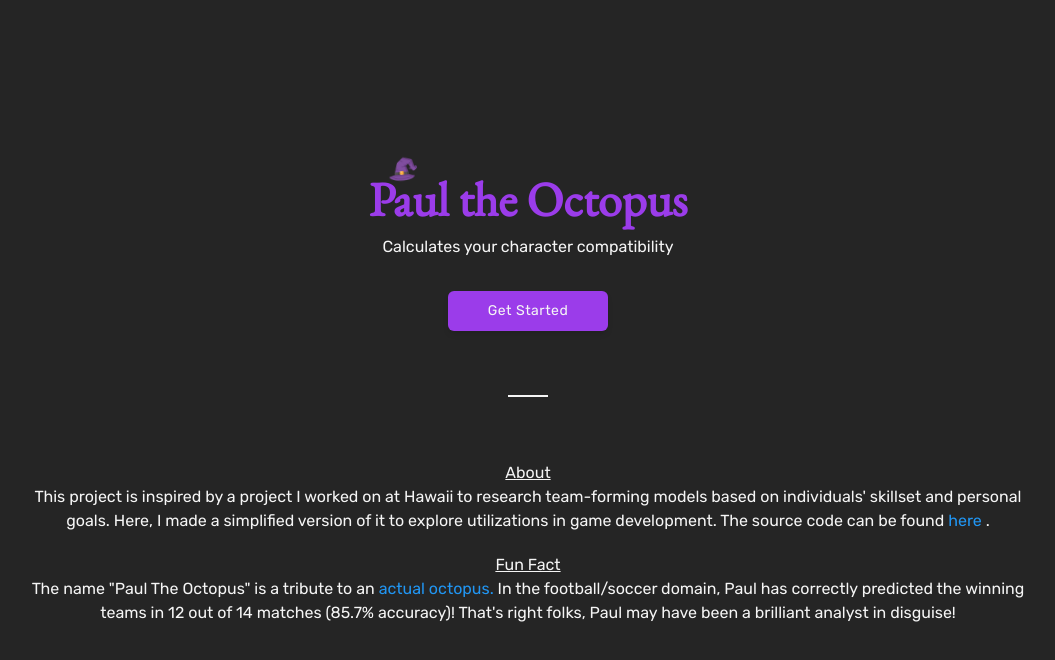
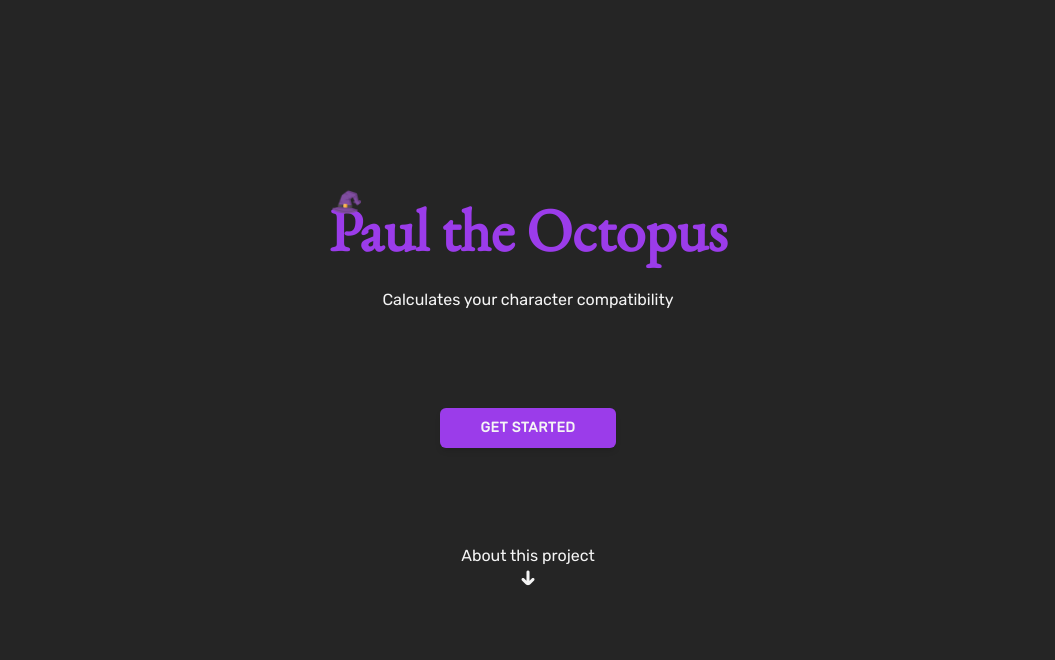
Before and after one commit to Vic-ong/paul-the-octopus-v2, a Vue app: page / in a window 1280 px wide. Shown: the top 660 px of the page, without its empty margins (112-1167 px from the left). Built offline with nearby package versions, Linux system fonts and the light colour scheme.

Commit message:
feat(): Move about details down and add social links

```diff
--- /dev/null
+++ b/src/components/Icons/IconGithub.vue
@@ -0,0 +1,12 @@
+<template>
+  <svg
+    enable-background="new 0 0 24 24"
+    viewBox="0 0 24 24"
+    xmlns="http://www.w3.org/2000/svg"
+  >
+    <path
+      d="m12 .5c-6.63 0-12 5.28-12 11.792 0 5.211 3.438 9.63 8.205 11.188.6.111.82-.254.82-.567 0-.28-.01-1.022-.015-2.005-3.338.711-4.042-1.582-4.042-1.582-.546-1.361-1.335-1.725-1.335-1.725-1.087-.731.084-.716.084-.716 1.205.082 1.838 1.215 1.838 1.215 1.07 1.803 2.809 1.282 3.495.981.108-.763.417-1.282.76-1.577-2.665-.295-5.466-1.309-5.466-5.827 0-1.287.465-2.339 1.235-3.164-.135-.298-.54-1.497.105-3.121 0 0 1.005-.316 3.3 1.209.96-.262 1.98-.392 3-.398 1.02.006 2.04.136 3 .398 2.28-1.525 3.285-1.209 3.285-1.209.645 1.624.24 2.823.12 3.121.765.825 1.23 1.877 1.23 3.164 0 4.53-2.805 5.527-5.475 5.817.42.354.81 1.077.81 2.182 0 1.578-.015 2.846-.015 3.229 0 .309.21.678.825.56 4.801-1.548 8.236-5.97 8.236-11.173 0-6.512-5.373-11.792-12-11.792z"
+      fill="fill-current text-black"
+    />
+  </svg>
+</template>
--- /dev/null
+++ b/src/components/Icons/IconLinkedIn.vue
@@ -0,0 +1,11 @@
+<template>
+  <svg
+    enable-background="new 0 0 24 24"
+    viewBox="0 0 24 24"
+    xmlns="http://www.w3.org/2000/svg"
+  >
+    <path d="m23.994 24v-.001h.006v-8.802c0-4.306-.927-7.623-5.961-7.623-2.42 0-4.044 1.328-4.707 2.587h-.07v-2.185h-4.773v16.023h4.97v-7.934c0-2.089.396-4.109 2.983-4.109 2.549 0 2.587 2.384 2.587 4.243v7.801z" />
+    <path d="m.396 7.977h4.976v16.023h-4.976z" />
+    <path d="m2.882 0c-1.591 0-2.882 1.291-2.882 2.882s1.291 2.909 2.882 2.909 2.882-1.318 2.882-2.909c-.001-1.591-1.292-2.882-2.882-2.882z" />
+  </svg>
+</template>
--- a/src/views/Home.vue
+++ b/src/views/Home.vue
@@ -1,9 +1,11 @@
 <template>
-  <div class="h-3/4 flex items-center justify-center">
-    <div class="flex flex-col items-center text-center">
-      <div class="relative heading text-primary">
+  <div>
+    <div class="min-h-screen flex items-center justify-center">
+      <div class="flex flex-col justify-center items-center text-center space-y-24">
+        <div>
+          <div class="relative font-heading font-bold text-6xl text-primary">
             Paul the Octopus
-        <div class="absolute -top-5 left-5">
+            <div class="absolute -top-3 left-1">
               <img
                 :src="logo"
                 class="h-7 animate-logo"
@@ -11,36 +13,52 @@
             </div>
           </div>
 
-      <div class="mt-3">
+          <div class="mt-7">
             Calculates your character compatibility
           </div>
+        </div>
 
-      <div class="mt-8">
-        <button @click="router.push({ name: 'new-character' })">
-          Get Started
+        <div>
+          <button
+            class="font-bold"
+            @click="router.push({ name: 'new-character' })"
+          >
+            GET STARTED
           </button>
         </div>
 
-      <hr class="border w-10 my-16">
+        <div>
+          <div>About this project</div>
+          <div
+            class="p-1 cursor-pointer flex items-center justify-center"
+            @click="scrollIntoNextView"
+          >
+            <i class="fi-sr-arrow-small-down text-2xl animate-bounce" />
+          </div>
+        </div>
+      </div>
+    </div>
 
-      <div class="max-w-5xl">
-        <div class="underline">
+    <div
+      id="about"
+      class="min-h-screen flex items-center justify-center"
+    >
+      <div class="flex flex-col items-center space-y-20">
+        <div class="max-w-3xl space-y-3">
+          <div class="heading text-center">
             About
           </div>
+          <div class="text-left">
             This project is inspired by a project I worked on at Hawaii to research team-forming models based on individuals' skillset and personal goals.
-        Here, I made a simplified version of it to explore utilizations in game development. The source code can be found
-        <a
-          href="https://github.com/Vic-ong/paul-the-octopus-v2"
-          target="_blank"
-        >
-          here
-        </a>.
+            Here, I made a simplified version of it to explore utilizations in game development.
+          </div>
         </div>
 
-      <div class="mt-5 max-w-5xl">
-        <div class="underline">
+        <div class="max-w-3xl space-y-3">
+          <div class="heading text-center">
             Fun Fact
           </div>
+          <div class="text-left">
             The name "Paul The Octopus" is a tribute to an
             <a
               href="https://en.wikipedia.org/wiki/Paul_the_Octopus"
@@ -52,6 +70,21 @@
             That's right folks, Paul may have been a brilliant analyst in disguise!
           </div>
         </div>
+
+        <hr class="border border-light w-60">
+
+        <div class="flex justify-center items-center space-x-14">
+          <a
+            v-for="icon in icons"
+            :key="icon.link"
+            :href="icon.link"
+            class="flex flex-col justify-center items-center w-12 h-12 bg-light rounded-full p-3 transition duration-500 ease-in-out transform hover:scale-125"
+          >
+            <component :is="icon.component" />
+          </a>
+        </div>
+      </div>
+    </div>
   </div>
 </template>
 
@@ -59,15 +92,42 @@
   import { defineComponent } from 'vue';
   import { useRouter } from 'vue-router';
   import logo from '@/assets/logo.png';
+  import IconGithub from '@/components/Icons/IconGithub.vue';
+  import IconLinkedIn from '@/components/Icons/IconLinkedIn.vue';
+  import IconInstagram from '@/components/Icons/IconInstagram.vue';
 
   export default defineComponent({
     name: 'Home',
     setup() {
       const router = useRouter();
 
+      const icons = [
+        {
+          component: IconGithub,
+          link: 'https://github.com/Vic-ong/paul-the-octopus-v2',
+        },
+        {
+          component: IconLinkedIn,
+          link: 'https://www.linkedin.com/in/vickong/',
+        },
+        {
+          component: IconInstagram,
+          link: 'https://www.instagram.com/vic_ong/',
+        },
+      ];
+
+      const scrollIntoNextView = () => {
+        const el = document.getElementById('about');
+        if (el) {
+          el.scrollIntoView({ behavior: 'smooth' });
+        }
+      };
+
       return {
         router,
         logo,
+        icons,
+        scrollIntoNextView,
       };
     },
   });
@@ -76,10 +136,10 @@
 <style scoped>
 @keyframes rotate-logo {
   from {
-    transform: rotate(-5deg);
+    transform: rotate(3deg);
   }
   to {
-    transform: rotate(12deg);
+    transform: rotate(20deg);
   }
 }
 .animate-logo {
```
Also changed, not shown: src/components/Icons/IconInstagram.vue (added, +10 -0 lines). Lines whose indentation alone changed are shown as unchanged.
